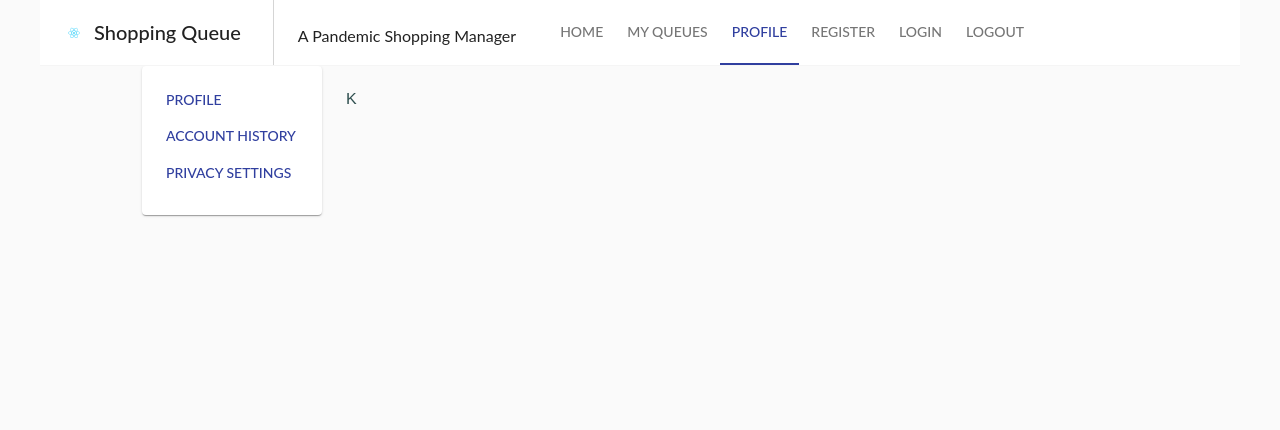
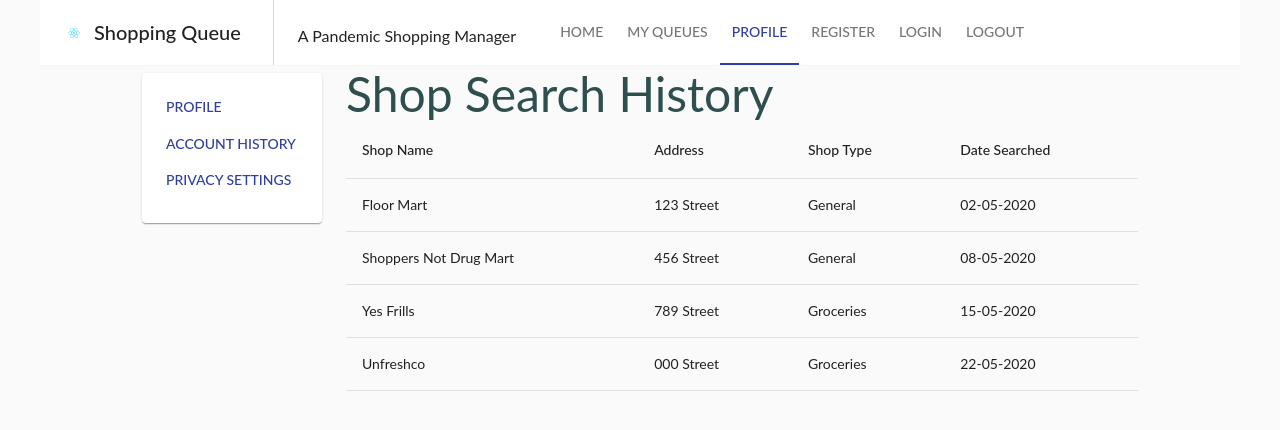
Before and after one commit to larryworm1127/Shopping-Queue, a React (Create React App) app: page /profile in a window 1280 px wide. Shown: the top 430 px of the page. Built offline with nearby package versions, Linux system fonts and the light colour scheme.

Commit message:
Added shop search history component.

```diff
--- a/src/components/Profile/history.js
+++ /dev/null
@@ -1,11 +0,0 @@
-import React from "react";
-
-class History extends React.Component {
-    render() {
-        return (
-            <p>{this.props.text}</p>
-        );
-    }
-}
-
-export default History;
--- a/src/components/Profile/profile.js
+++ b/src/components/Profile/profile.js
@@ -1,18 +1,12 @@
 import React from "react";
 import NavBar from "../navbar";
-import Container from '@material-ui/core/Container';
 import Grid from '@material-ui/core/Grid';
-import withStyles from '@material-ui/core/styles/withStyles';
-import Paper from '@material-ui/core/Paper';
 import Card from '@material-ui/core/Card';
-import CardActionArea from '@material-ui/core/CardActionArea';
-import CardActions from '@material-ui/core/CardActions';
 import CardContent from '@material-ui/core/CardContent';
 import Link from '@material-ui/core/Link';
-import List from '@material-ui/core/List';
-import ListItem from '@material-ui/core/ListItem';
 import Button from '@material-ui/core/Button';
-import History from "./history.js"
+import SearchHistory from "./searchHistory.js"
+
 class Profile extends React.Component {
 
   constructor(props) {
@@ -29,11 +23,11 @@ class Profile extends React.Component {
   profileSettings = () => {
     switch(this.state.setting) {
       case 0:
-        return <History text="K"></History>;
+        return <SearchHistory text="K"></SearchHistory>;
       case 1:
-        return <History text="L"></History>;
+        return <SearchHistory text="L"></SearchHistory>;
       case 2:
-        return <History text="M"></History>;
+        return <SearchHistory text="M"></SearchHistory>;
     };
   }
 
--- /dev/null
+++ b/src/components/Profile/searchHistory.js
@@ -0,0 +1,63 @@
+import React from "react";
+import Table from '@material-ui/core/Table';
+import TableBody from '@material-ui/core/TableBody';
+import TableCell from '@material-ui/core/TableCell';
+import TableContainer from '@material-ui/core/TableContainer';
+import TableHead from '@material-ui/core/TableHead';
+import TableRow from '@material-ui/core/TableRow';
+import Typography from '@material-ui/core/Typography';
+
+function createData(shopName, address, shopType, date) {
+    return { shopName, address, shopType, date };
+}
+
+const rows = [
+  createData('Floor Mart', '123 Street', 'General', '02-05-2020'),
+  createData('Shoppers Not Drug Mart', '456 Street', 'General', '08-05-2020'),
+  createData('Yes Frills', '789 Street', 'Groceries', '15-05-2020'),
+  createData('Unfreshco', '000 Street', 'Groceries', '22-05-2020'),
+];
+
+class SearchHistory extends React.Component {
+    render() {
+        return (
+          <React.Fragment>
+            <Typography variant="h3" component="h4">
+              Shop Search History
+            </Typography>
+            <TableContainer>
+              <Table>
+                <TableHead>
+                  <TableRow>
+                    <TableCell>Shop Name</TableCell>
+                    <TableCell>Address</TableCell>
+                    <TableCell>Shop Type</TableCell>
+                    <TableCell>Date Searched</TableCell>
+                  </TableRow>
+                </TableHead>
+                <TableBody>
+                  {rows.map((row) => (
+                    <TableRow key={row.shopName}>
+                      <TableCell component="th" scope="row">
+                        {row.shopName}
+                      </TableCell>
+                      <TableCell align="left">
+                        {row.address}
+                      </TableCell>
+                      <TableCell align="left">
+                        {row.shopType}
+                      </TableCell>
+                      <TableCell align="left">
+                        {row.date}
+                      </TableCell>
+                    </TableRow>
+                  ))}
+                </TableBody>
+              </Table>
+            </TableContainer>
+          </React.Fragment>
+        );
+    }
+}
+
+export default SearchHistory;
```
